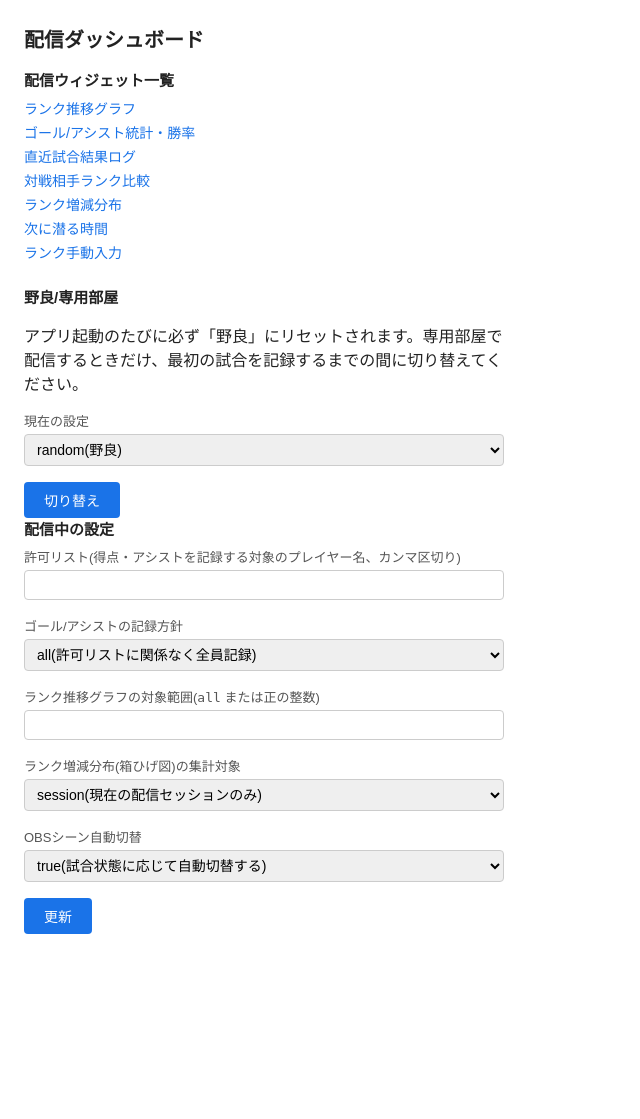
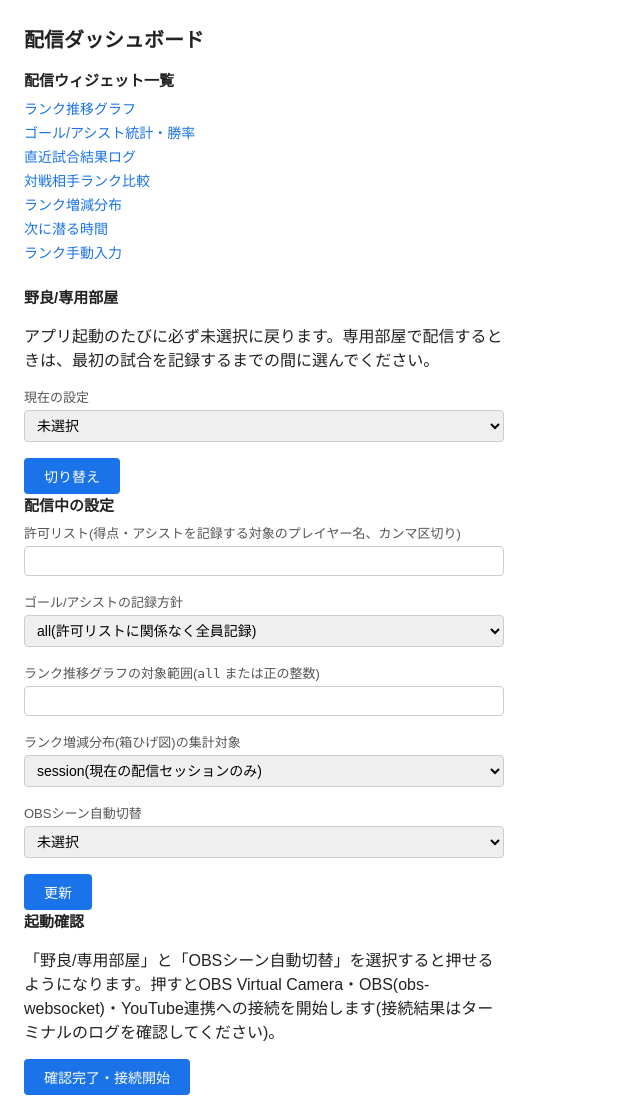
Before and after one commit to clear-bg/NSS-Result-Tracker, a FastAPI app: page /admin in a window 1280 px wide. Shown: the whole page, without its empty margins (0-640 px from the left). Before the commit the page ends 934 px from the top, so only its background shows below. Run offline with FastAPI, Linux system fonts and the light colour scheme.

Commit message:
[379]feat: 起動時に設定確認ゲートを追加し、OBS/YouTube接続を確認完了まで保留する
- room_type・OBS_SCENE_SWITCHING_ENABLEDを起動のたびに未選択にリセットし、
  /adminで明示的に選び直すまで「確認完了」ボタンをdisabledにする
- main.pyは/admin・/rank-entryを開いた後、確認完了までObsSceneController・
  DiveTimeWatcherの構築/接続を行わずブロックする(startup_gate.py新設)

```diff
--- a/src/nss_tracker/web/server.py
+++ b/src/nss_tracker/web/server.py
@@ -80,8 +80,9 @@ Issue #259: 全`/overlay/xxx`ページは、クエリパラメータ`?debug_bg=1
 
 Issue #358: `/admin`には上記5項目とは別に、野良/専用部屋の切り替えUI(`/admin/room-type`
 への独立したPOST)がある。`config.get_room_type`/`set_room_type`は`.env`へ永続化せず
-プロセス起動のたびに`'random'`へリセットされる値のため、`_EDITABLE_ENV_KEYS`の
-PRGフォーム(全項目必須の一括更新)とはあえて分けている。累計勝率
+プロセス起動のたびにリセットされる値のため、`_EDITABLE_ENV_KEYS`のPRGフォーム
+(全項目必須の一括更新)とはあえて分けている(Issue #379で、リセット先が`'random'`から
+未選択(`None`)へ変更された。下記「起動確認ゲート」節参照)。累計勝率
 (`_fetch_matches_count`のsession_id省略時)のみroom_type='random'の試合に絞り込み、
 配信セッション単位の集計・直近試合結果ログ(`/overlay/match-log`)はroom_typeを問わず
 従来通り表示する。得点/アシスト統計(`_fetch_goal_stats`)は元々配信セッション単位のみで
@@ -105,6 +106,15 @@ signalモード(`data-animate-on-change="signal"`、#360のcountモードの拡
 (WebSocket/SSE)への転換はIssue #104で意図的に避けた設計のため、今回のスコープ外)。
 この遅れを人間の目に気にならない程度まで縮めるため、`/overlay/rank-graph`だけ
 `_RANK_GRAPH_REFRESH_INTERVAL_MS`(0.5秒)を使う。
+
+Issue #379: `/admin`には「確認完了」ボタン(`/admin/confirm-start`へのPOST)がある。
+`main.py`はWebサーバー起動・`/admin`/`/rank-entry`の自動オープンまでを終えた後、
+このボタンが押されて`startup_gate.confirm_start()`が呼ばれるまでOBS Virtual Camera・
+OBS(obs-websocket)・YouTube連携への接続を一切行わずブロックする(詳細は
+`startup_gate.py`のモジュールdocstring参照)。ボタンは`room_type`と
+`OBS_SCENE_SWITCHING_ENABLED`が今回の起動で明示的に選択済みになるまでdisabled
+にする(`can_confirm_start`)。この2項目は`/admin`の他フィールドと異なり、
+起動のたびに前回値をプリフィルせず空欄から始まる(`admin.html`参照)。
 """
 
 import logging
@@ -120,7 +130,7 @@ from fastapi.responses import FileResponse, RedirectResponse
 from fastapi.staticfiles import StaticFiles
 from fastapi.templating import Jinja2Templates
 
-from nss_tracker import match_transition, youtube_chat
+from nss_tracker import match_transition, startup_gate, youtube_chat
 from nss_tracker.config import (
     ConfigError,
     get_allowed_players,
@@ -1300,6 +1310,9 @@ def create_app(db_path: Path) -> FastAPI:
         context = {
             "settings": get_editable_settings(),
             "room_type": get_room_type(),
+            "obs_scene_switching_confirmed": startup_gate.is_obs_scene_switching_confirmed(),
+            "can_confirm_start": startup_gate.can_confirm_start(),
+            "startup_confirmed": startup_gate.is_confirmed(),
             "status": status,
             "error": error,
             "overlay_links": app.state.overlay_links,
@@ -1327,6 +1340,10 @@ def create_app(db_path: Path) -> FastAPI:
         except ConfigError as exc:
             _logger.warning("設定画面(/admin)からの更新が拒否されました: %s(送信値: %s)", exc, new_values)
             return RedirectResponse(f"/admin?error={quote(str(exc))}", status_code=303)
+        # Issue #379: この一括フォームはOBS_SCENE_SWITCHING_ENABLEDが必須項目のため、
+        # ここまで到達した時点でユーザーが明示的に選択・送信したことが確定する
+        # (テンプレート側は起動確認が済むまでこの項目の初期表示を空欄にしている)
+        startup_gate.mark_obs_scene_switching_confirmed()
         _logger.info("設定画面(/admin)から設定を更新しました: %s -> %s", old_values, new_values)
         return RedirectResponse("/admin?status=updated", status_code=303)
 
@@ -1339,6 +1356,17 @@ def create_app(db_path: Path) -> FastAPI:
             _logger.warning("設定画面(/admin)からの野良/専用部屋切り替えが拒否されました: %s", exc)
             return RedirectResponse(f"/admin?error={quote(str(exc))}", status_code=303)
         _logger.info("設定画面(/admin)から野良/専用部屋設定を更新しました: %s -> %s", old_value, room_type)
+        return RedirectResponse("/admin?status=updated", status_code=303)
+
+    @app.post("/admin/confirm-start")
+    def admin_confirm_start():
+        """起動確認ゲート(Issue #379)を解除する。main.pyのwait_for_confirmation()のブロックが解ける。"""
+        try:
+            startup_gate.confirm_start()
+        except ConfigError as exc:
+            _logger.warning("設定画面(/admin)からの起動確認が拒否されました: %s", exc)
+            return RedirectResponse(f"/admin?error={quote(str(exc))}", status_code=303)
+        _logger.info("設定画面(/admin)から起動確認が完了しました。OBS・YouTube連携への接続を開始します")
         return RedirectResponse("/admin?status=updated", status_code=303)
 
     @app.get("/rank-entry")
--- a/src/nss_tracker/web/templates/admin.html
+++ b/src/nss_tracker/web/templates/admin.html
@@ -21,11 +21,12 @@
 <p class="admin-message admin-message-error">{{ error }}</p>
 {% endif %}
 <h2>野良/専用部屋</h2>
-<p>アプリ起動のたびに必ず「野良」にリセットされます。専用部屋で配信するときだけ、最初の試合を記録するまでの間に切り替えてください。</p>
+<p>アプリ起動のたびに必ず未選択に戻ります。専用部屋で配信するときは、最初の試合を記録するまでの間に選んでください。</p>
 <form method="post" action="/admin/room-type">
   <div class="admin-field">
     <label for="room_type">現在の設定</label>
-    <select id="room_type" name="room_type">
+    <select id="room_type" name="room_type" required>
+      <option value="" disabled {% if not room_type %}selected{% endif %}>未選択</option>
       <option value="random" {% if room_type == "random" %}selected{% endif %}>random(野良)</option>
       <option value="private" {% if room_type == "private" %}selected{% endif %}>private(専用部屋)</option>
     </select>
@@ -59,12 +60,22 @@
   </div>
   <div class="admin-field">
     <label for="obs_scene_switching_enabled">OBSシーン自動切替</label>
-    <select id="obs_scene_switching_enabled" name="obs_scene_switching_enabled">
-      <option value="true" {% if settings.OBS_SCENE_SWITCHING_ENABLED == "true" %}selected{% endif %}>true(試合状態に応じて自動切替する)</option>
-      <option value="false" {% if settings.OBS_SCENE_SWITCHING_ENABLED == "false" %}selected{% endif %}>false(自動切替しない、手動でシーンを操作する)</option>
+    <select id="obs_scene_switching_enabled" name="obs_scene_switching_enabled" required>
+      <option value="" disabled {% if not obs_scene_switching_confirmed %}selected{% endif %}>未選択</option>
+      <option value="true" {% if obs_scene_switching_confirmed and settings.OBS_SCENE_SWITCHING_ENABLED == "true" %}selected{% endif %}>true(試合状態に応じて自動切替する)</option>
+      <option value="false" {% if obs_scene_switching_confirmed and settings.OBS_SCENE_SWITCHING_ENABLED == "false" %}selected{% endif %}>false(自動切替しない、手動でシーンを操作する)</option>
     </select>
   </div>
   <button type="submit">更新</button>
 </form>
+<h2>起動確認</h2>
+{% if startup_confirmed %}
+<p class="admin-message admin-message-success">確認完了済みです。OBS Virtual Camera・OBS・YouTube連携への接続を開始しています。</p>
+{% else %}
+<p>「野良/専用部屋」と「OBSシーン自動切替」を選択すると押せるようになります。押すとOBS Virtual Camera・OBS(obs-websocket)・YouTube連携への接続を開始します(接続結果はターミナルのログを確認してください)。</p>
+<form method="post" action="/admin/confirm-start">
+  <button type="submit" {% if not can_confirm_start %}disabled{% endif %}>確認完了・接続開始</button>
+</form>
+{% endif %}
 </body>
 </html>
```
Also changed, not shown: main.py (+14 -1 lines), src/nss_tracker/config.py (+22 -14 lines), src/nss_tracker/startup_gate.py (added, +79 -0 lines).
